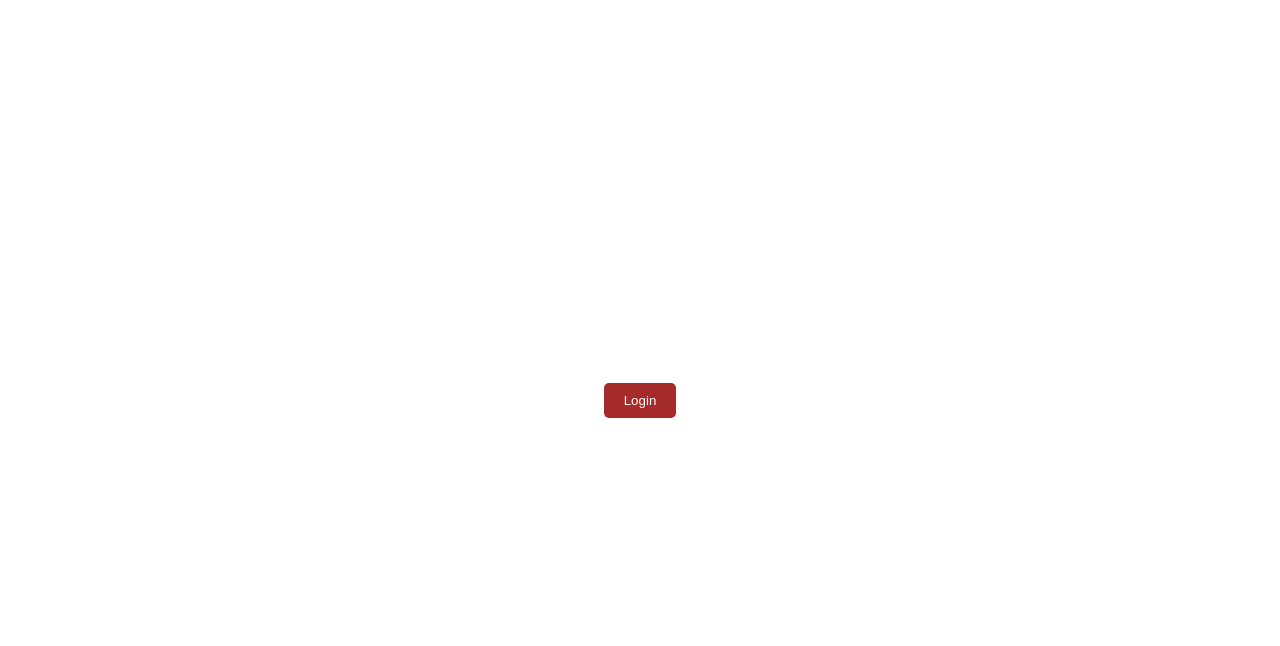
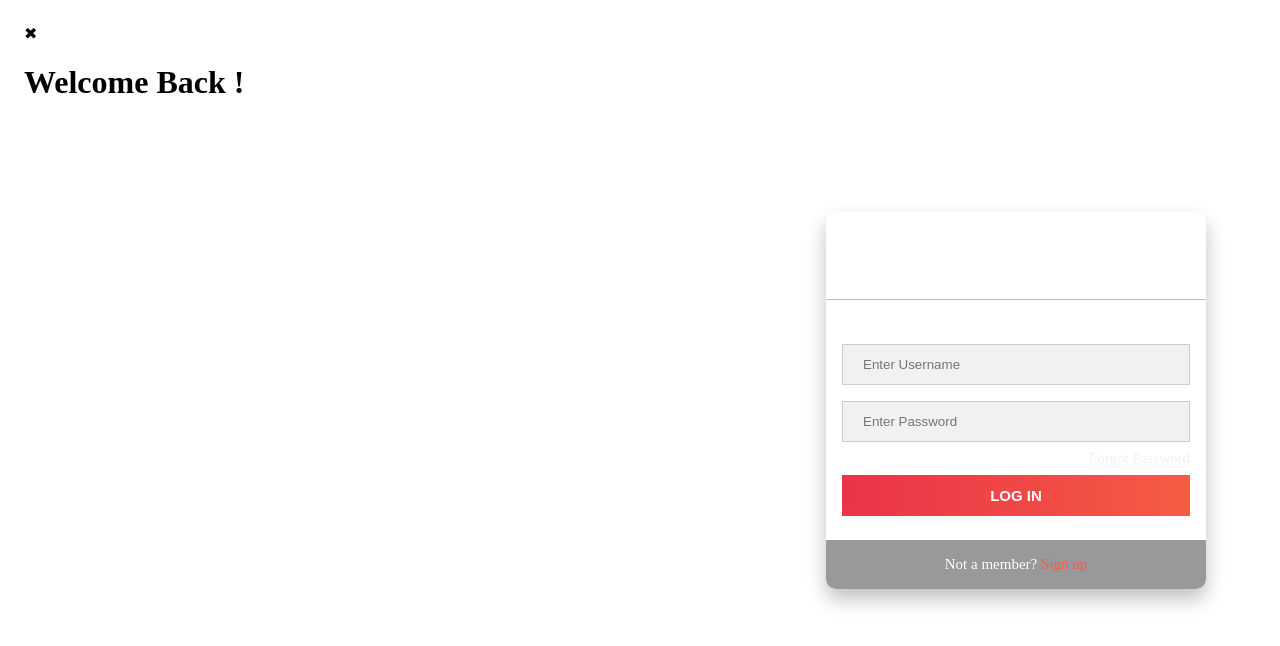
Before and after one commit to damnanuj/popup-form, a plain HTML site: page index.html in a window 1280 px wide. Drawn offline with Linux system fonts and the light colour scheme.

Commit message:
updating

```diff
--- a/index.html
+++ b/index.html
@@ -10,21 +10,27 @@
 <body>
     <div class="container">
         <!-- Login Button -->
-        <div class="btnHolder">
+        <!-- <div class="btnHolder">
          <button class="btn" >Login</button>
-        </div>
+        </div> -->
 
         <!-- login Form -->
             <div class="formContainer">
                 <span class="xmark">&#10006;</span>
                 <h1>Welcome Back !</h1>
                 <div class="form">
-                    <form>
-                        <label for="username">Enter your username</label>
-                        <input type="text" id="username" name="username" placeholder="username" required>
-                        <label for="password">Enter your password</label>
-                        <input type="password" id="password" name="password" placeholder="password" required>
-                        <button class="loginBtn">Login</button>
+                    <form action="" method="post">
+                        <h2>Login Here</h2>
+                        <div class="container">
+                            <input type="text" placeholder="Enter Username" name="uname" required>
+                            <input type="password" placeholder="Enter Password" name="psw" required>
+                            <a href="#" id="forgot-psw">Forgot Password</a>
+                            <button type="submit" id="login-btn">Log in</button>
+                        </div>
+                        <div class="member">
+                            Not a member? <a href="#" id="signup-link">Sign up</a>
+                        </div>
+
                     </form>
                 </div>
             </div>
--- a/style.css
+++ b/style.css
@@ -1,7 +1,7 @@
 
 
 
-
+/*
 *{
     margin: 0;
     padding: 0;
@@ -10,7 +10,7 @@
 .container{
     width: 100vw;
     height: 100vh;
-    /* background-color: aqua; */
+
     justify-content: center;
     align-items: center;
     display: flex;
@@ -93,3 +93,90 @@ input{
     cursor: pointer;
     background-color: rgb(0, 63, 105);
 }
+
+*/
+
+
+form{
+    width: 380px;
+    height: auto;
+    /* background: green; */
+    background-color: rgba 0,0,0,0.3;
+    margin-right: 50px ;
+    margin-left: auto;
+    margin-top: 9%;
+    border-radius: 10px;
+    box-shadow: 0 10px 20px silver;
+    overflow: hidden;
+}
+h2{
+    text-align: center;
+    text-transform: uppercase;
+    color: white;
+    padding-top: 20px;
+    padding-bottom: 20px;
+    border-bottom: 1px solid silver;
+}
+.container{
+    padding: 16px;
+}
+input[type=text], input[type=password]{
+    width: 100%;
+    margin: 8px 0px;
+    padding: 12px 20px;
+    box-sizing: border-box;
+    background-color: #f1f1f1;
+    border: 1px solid #ccc;
+}
+input[type=text]:focus{
+    outline: none;
+    background-color: #d3d3d3;
+}
+input[type=password]:focus{
+    outline: none;
+    background-color: #d3d3d3;}
+
+#forgot-psw{
+    text-decoration: none;
+    font-size: 15px;
+    float: right;
+    color: #f1f1f1;
+    cursor: pointer;
+}
+#forgot-psw:hover{
+    color: #f28787;
+    /* color: darkmagenta; */
+}
+#login-btn{
+    font-size: 15px;
+    font-weight: bold;
+    width: 100%;
+    margin: 8px 0px;
+    padding: 12px 20px;
+    text-transform: uppercase;
+    background-image: linear-gradient(to right, #eb3349,#f45c43);
+    border: none;
+    cursor: pointer;
+    transition: 0.3s;
+    color: #fff;
+}
+
+#login-btn:hover{
+    background-image: linear-gradient(to right, #f45c43,#eb3349);
+}
+.member{
+    padding: 16px;
+    font-size: 15px;
+    color: white;
+    text-align: center;
+    background-color: rgba(0,0,0,0.4);
+}
+#signup-link{
+    text-decoration: none;
+    color: #f45c43;
+    cursor: pointer;
+}
+#signup-link:hover{
+    color: #6c818f;
+
+}
```
